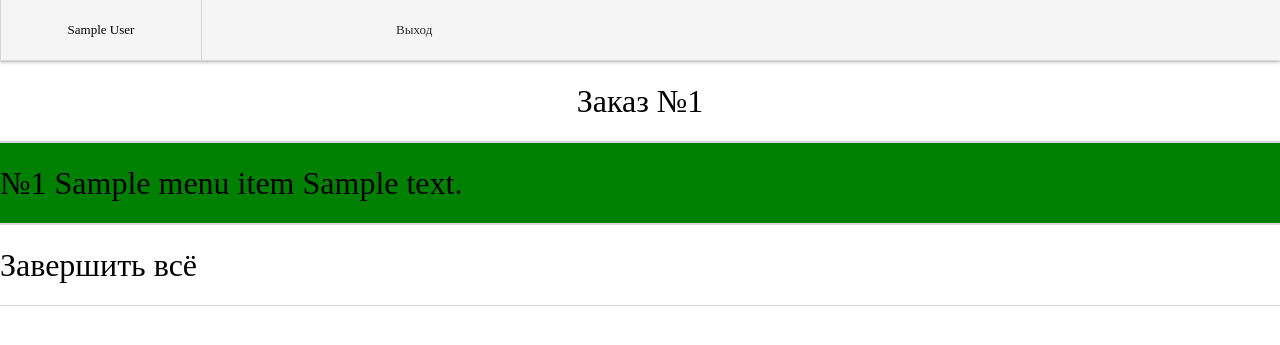
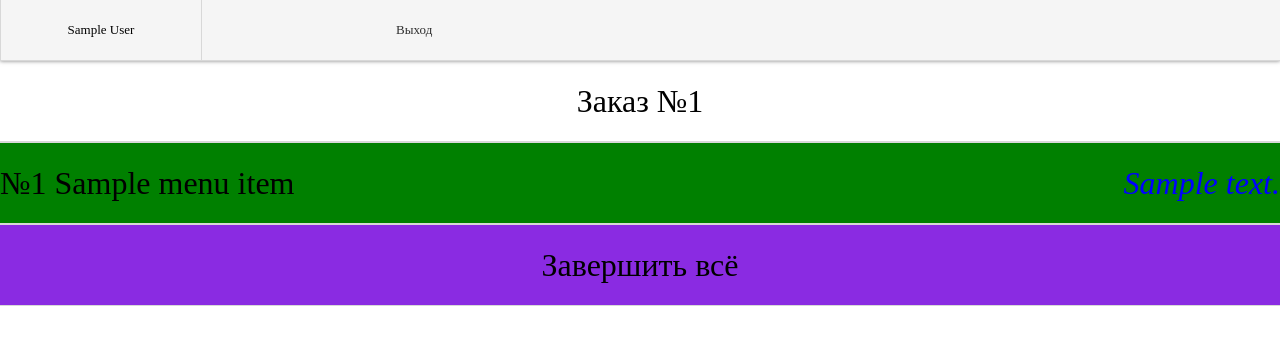
Before and after one commit to BelyaevPavel/shawarma3.5, a Django app: template shawarma_proj/queue/templates/queue/cook_interface_alt.html in a window 1280 px wide. Shown: the top 345 px of the page. Run offline with Django 3.2, Linux system fonts and the light colour scheme; a user stored in the database is signed in; tables that the repository leaves empty hold one stand-in row (values such as "Sample post"); the template is opened without the code that fills it: most values are stand-ins (such as "Sample title", 1, 10 or a date in 2020); parts of the project's set-up code (start-up, migrations or seed data) failed here and were passed over; some libraries are stand-ins or nearby versions.

Commit message:
cook interface comment and complite-all button style, menu radiobutton labels

```diff
--- a/shawarma_proj/queue/static/queue/style.css
+++ b/shawarma_proj/queue/static/queue/style.css
@@ -526,3 +526,20 @@ div.cook-daily-number {
     font-size: xx-large;
     text-align: center;
 }
+
+span.cook-item-comment {
+    font-style: italic;
+    color: blue;
+    float: right;
+}
+
+div.cook-complite-all-button {
+    line-height: 80px;
+    height: 80px;
+    text-align: center;
+    background-color: blueviolet;
+    border-bottom: solid 1px #D8D8D8;
+    border-top: solid 1px #D8D8D8;
+    font-size: xx-large;
+    cursor: pointer;
+}
--- a/shawarma_proj/queue/templates/queue/cook_interface_alt.html
+++ b/shawarma_proj/queue/templates/queue/cook_interface_alt.html
@@ -29,7 +29,7 @@
                                 TakeItem({{ content_item.item.id }})
                             {% endif %}
                         {% endif %}">
-                    №{{ content_item.number }} {{ content_item.item.menu_item.title }} {{ content_item.item.note }}
+                    №{{ content_item.number }} {{ content_item.item.menu_item.title }} <span class="cook-item-comment">{{ content_item.item.note }}</span>
                 </div>
             </div>
         {% empty %}
@@ -38,7 +38,7 @@
             </div>
         {% endfor %}
         {% if order_content %}
-            <div class="cook-item-container" onclick="FinishAllContent({{ free_order.id }})">
+            <div class="cook-complite-all-button" onclick="FinishAllContent({{ free_order.id }})">
                 Завершить всё
             </div>
          {% endif %}
--- a/shawarma_proj/queue/templates/queue/cook_interface_alt_ajax.html
+++ b/shawarma_proj/queue/templates/queue/cook_interface_alt_ajax.html
@@ -18,7 +18,7 @@
                         TakeItem({{ content_item.item.id }})
                     {% endif %}
                 {% endif %}">
-             №{{ content_item.number }} {{ content_item.item.menu_item.title }} {{ content_item.item.note }}
+             №{{ content_item.number }} {{ content_item.item.menu_item.title }} <span class="cook-item-comment">{{ content_item.item.note }}</span>
         </div>
     </div>
 {% empty %}
@@ -27,7 +27,7 @@
     </div>
 {% endfor %}
 {% if order_content %}
-    <div class="cook-item-container" onclick="FinishAllContent({{ free_order.id }})">
+    <div class="cook-complite-all-button" onclick="FinishAllContent({{ free_order.id }})">
         Завершить всё
     </div>
 {% endif %}
```
Also changed, not shown: shawarma_proj/queue/templates/queue/menu_page.html (+7 -3 lines).
